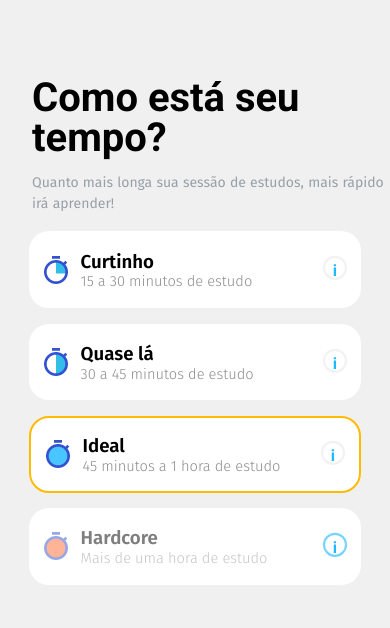
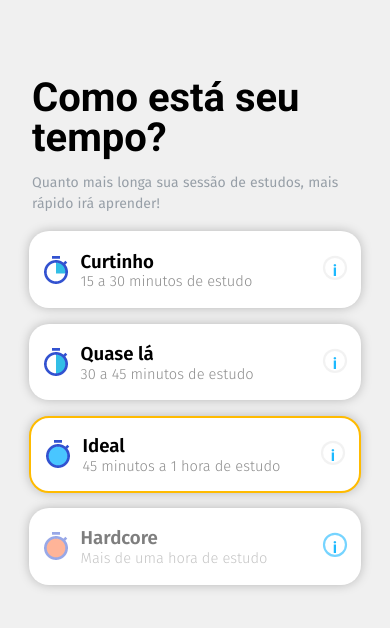
Before and after one commit to ocBruno/difficulty-screen, a Vue app: page / in a window 390 px wide. Shown: the top 628 px of the page. Built offline with nearby package versions, Linux system fonts and the light colour scheme.

Commit message:
change screen-sub-header margin and add boxshadow to mobile items

```diff
--- a/src/components/DifficultyScreen.vue
+++ b/src/components/DifficultyScreen.vue
@@ -72,9 +72,13 @@ export default {
 <style>
 @import url("https://fonts.googleapis.com/css?family=Fira+Sans:300,400,600|Roboto:100,300,400,700&display=swap");
 /* iphone 5 and other 320px */
-@media (min-width: 320px) and (max-width: 340px) {
+@media (min-width: 320px) and (max-width: 380px) {
   .desc span:nth-child(2) {
     display: block;
+  }
+  .screen-header {
+    margin-top: 2rem;
+
   }
 }
 /* mobile/tablet/laptop/desktop */
@@ -127,6 +131,7 @@ export default {
     margin-top: 3rem;
   }
   .screen-sub-header {
+    width: 80%;
     margin-bottom: 0.7em;
   }
   .modal-dialog {
--- a/src/components/DifficultySelectorItem.vue
+++ b/src/components/DifficultySelectorItem.vue
@@ -309,6 +309,7 @@ button:focus {
     border-radius: 20px;
     height: 4.8rem;
     margin: 0.48em 0em !important;
+    box-shadow: 0px 0px 12px -1px rgba(0,0,0,0.28);
   }
   .select-button {
     display: none !important;
```
